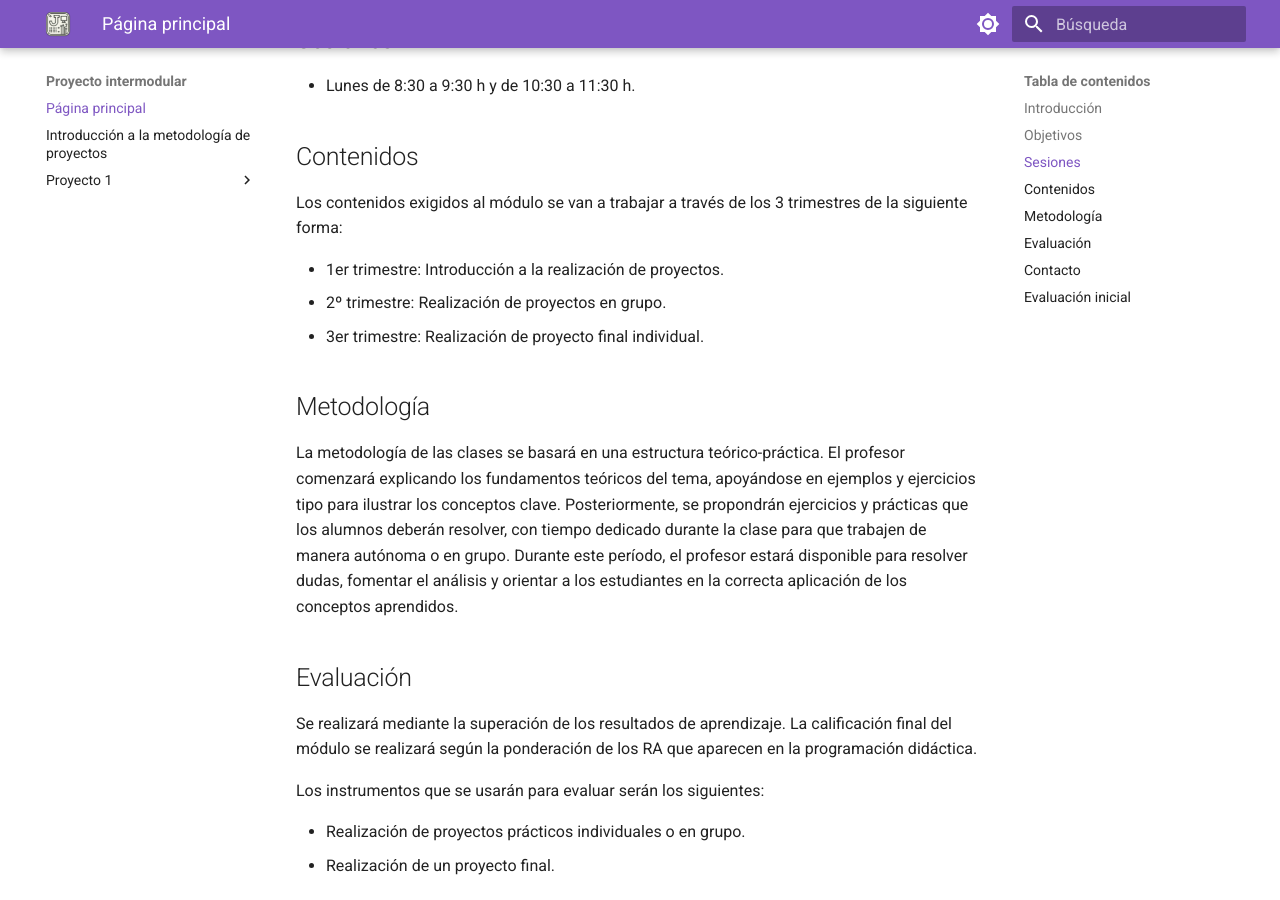
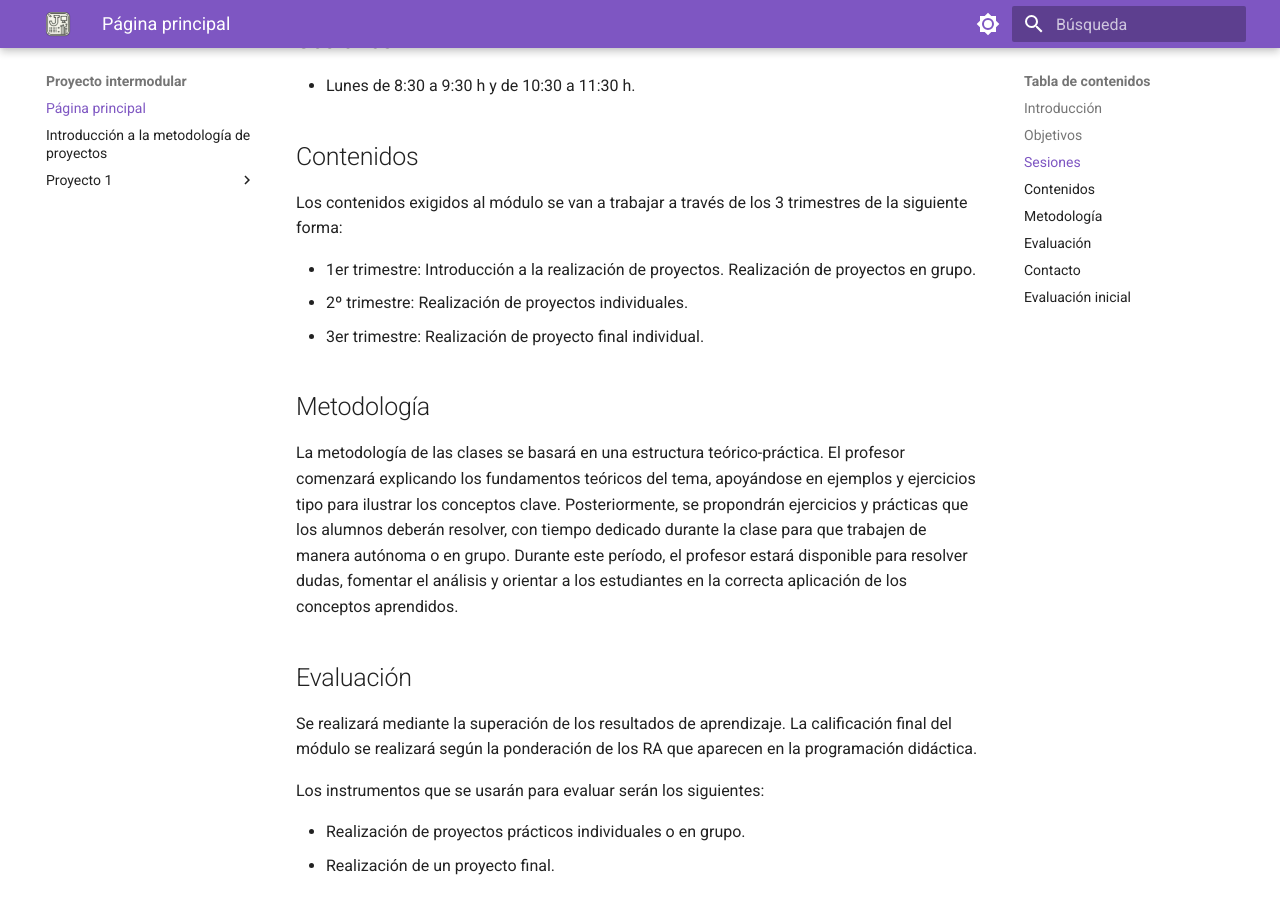
Before and after one commit to Joperpu/pi2526, an MkDocs documentation site: the page built from docs/index.md, in a window 1280 px wide and 900 px high, scrolled down 762 px. Built offline with MkDocs 1.6.1 and Material for MkDocs 9.7.7, drawn with Linux system fonts in a browser that asks for light colours.

Commit message:
Fix en contenidos

```diff
--- a/docs/index.md
+++ b/docs/index.md
@@ -24,8 +24,8 @@ El módulo busca que el alumnado alance los siguientes objetivos expresados como
 
 Los contenidos exigidos al módulo se van a trabajar a través de los 3 trimestres de la siguiente forma:
 
-- 1er trimestre: Introducción a la realización de proyectos.
-- 2º trimestre: Realización de proyectos en grupo.
+- 1er trimestre: Introducción a la realización de proyectos. Realización de proyectos en grupo.
+- 2º trimestre: Realización de proyectos individuales.
 - 3er trimestre: Realización de proyecto final individual.
 
 ## Metodología
```
